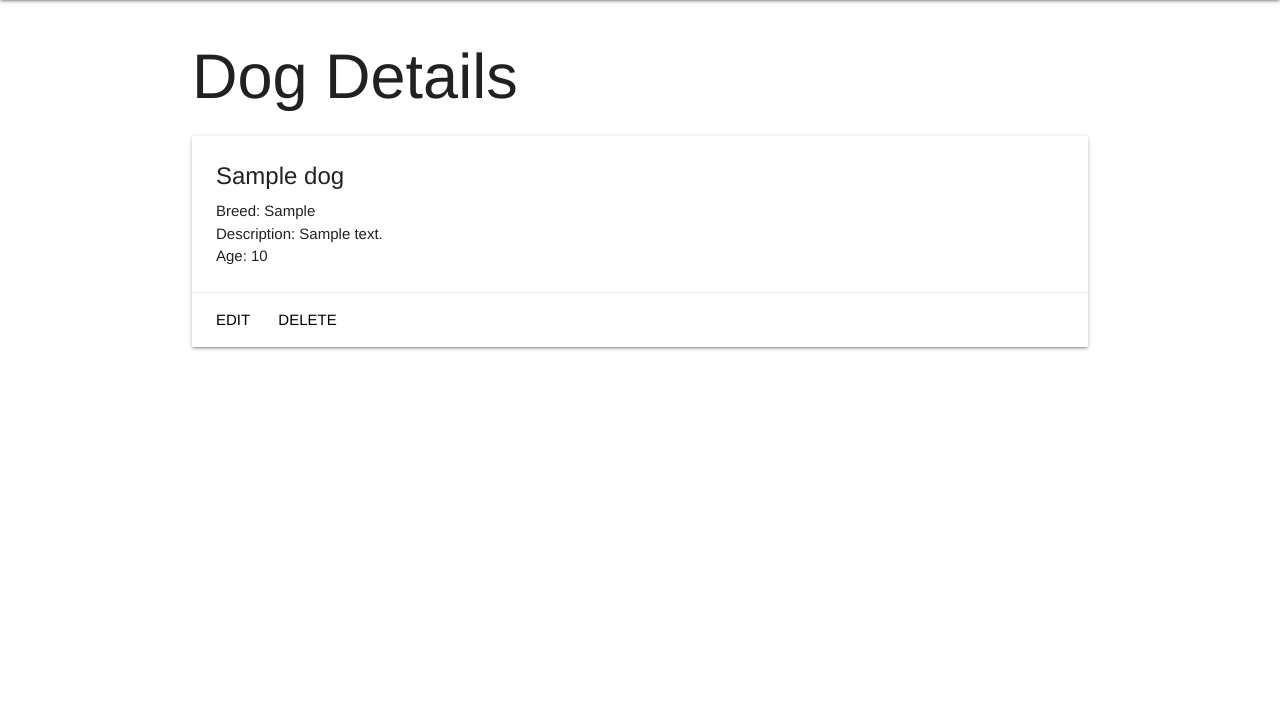
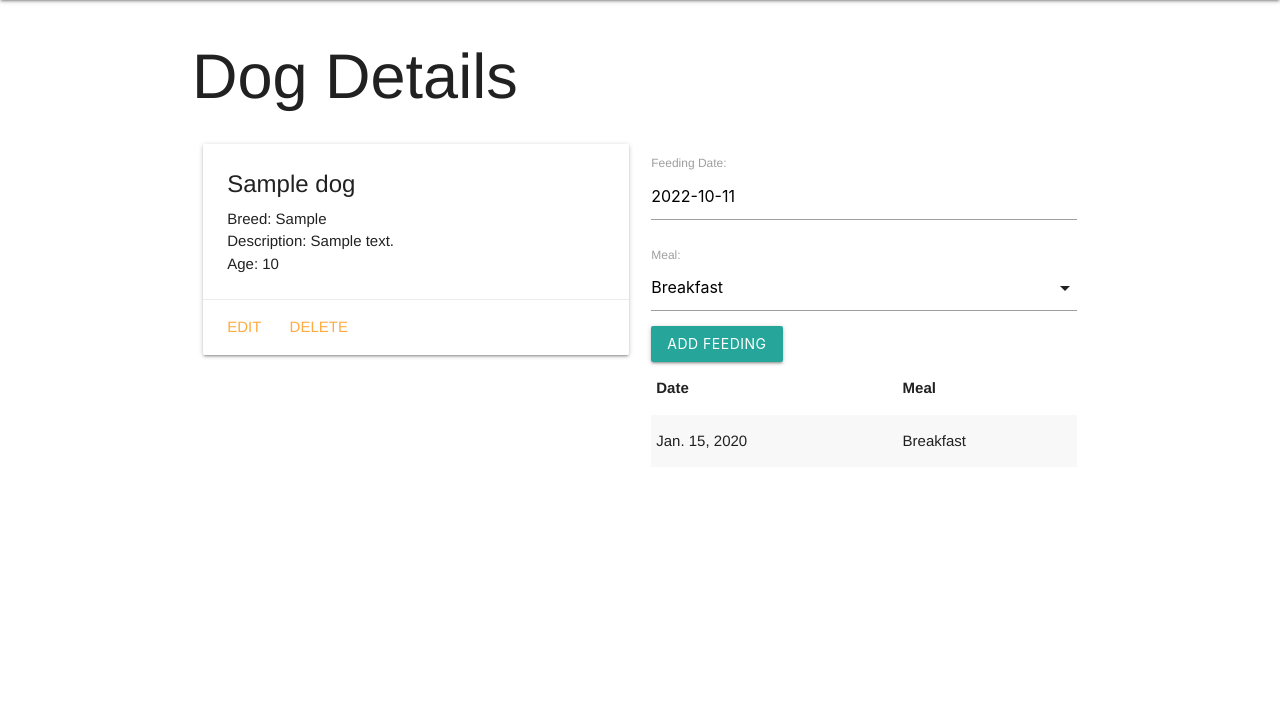
Before and after one commit to ColtonRennie/The-Dog-Collector, a Django app: page /dogs/1/ in a window 1280 px wide. Shown: the part 64-771 px from the top of the page. Run offline with Django 4.2, Linux system fonts and the light colour scheme; tables that the repository leaves empty hold one stand-in row (values such as "Sample post").

Commit message:
Added one to many relationship with feedings to dogs

```diff
--- a/main_app/admin.py
+++ b/main_app/admin.py
@@ -1,5 +1,7 @@
 from django.contrib import admin
 
-from .models import Dog
+from .models import Dog, Feeding
 
 admin.site.register(Dog)
+
+admin.site.register(Feeding)
--- /dev/null
+++ b/main_app/forms.py
@@ -0,0 +1,7 @@
+from django.forms import ModelForm
+from .models import Feeding
+
+class FeedingForm(ModelForm):
+  class Meta:
+    model = Feeding
+    fields = ['date', 'meal']
--- a/main_app/models.py
+++ b/main_app/models.py
@@ -1,5 +1,13 @@
+from email.policy import default
+from secrets import choice
 from django.db import models
 from django.urls import reverse
+
+MEALS = (
+  ('B', 'Breakfast'),
+  ('L', 'Lunch'),
+  ('D', 'Dinner')
+)
 
 class Dog(models.Model):
   name = models.CharField(max_length=100)
@@ -13,3 +21,16 @@ class Dog(models.Model):
 
   def get_absolute_url(self):
     return reverse('detail', kwargs={'dog_id': self.id})
+
+
+class Feeding(models.Model):
+  date = models.DateField('Feeding Date')
+  meal = models.CharField(max_length=1, choices=MEALS, default=MEALS[0][0])
+
+  dog = models.ForeignKey(Dog, on_delete=models.CASCADE)
+
+  def __str__(self):
+    return f"{self.get_meal_display()} on {self.date}"
+
+  class Meta:
+    ordering = ['-date']
--- a/main_app/templates/base.html
+++ b/main_app/templates/base.html
@@ -14,6 +14,12 @@
     <link
       rel="stylesheet"
       href="https://cdnjs.cloudflare.com/ajax/libs/materialize/1.0.0/css/materialize.min.css"
+    />
+    <script src="https://cdnjs.cloudflare.com/ajax/libs/materialize/1.0.0/js/materialize.min.js"></script>
+    <link
+      rel="stylesheet"
+      type="text/css"
+      href="{% static 'css/style.css' %}"
     />
   </head>
   <body>
--- a/main_app/templates/dogs/detail.html
+++ b/main_app/templates/dogs/detail.html
@@ -2,6 +2,8 @@
 
 <h1>Dog Details</h1>
 
+<div class="row">
+  <div class="col s6">
     <div class="card">
       <div class="card-content">
         <span class="card-title">{{ dog.name }}</span>
@@ -10,13 +12,50 @@
         {% if dog.age > 0 %}
         <p>Age: {{ dog.age }}</p>
         {% else %}
-    <p>Age: Puppy</p>
+        <p>Age: Kitten</p>
         {% endif %}
       </div>
       <div class="card-action">
-    <a class="black-text" href="{% url 'dogs_update' dog.id %}">Edit</a>
-    <a class="black-text" href="{% url 'dogs_delete' dog.id %}">Delete</a>
+        <a href="{% url 'dogs_update' dog.id %}">Edit</a>
+        <a href="{% url 'dogs_delete' dog.id %}">Delete</a>
+      </div>
+    </div>
+  </div>
+  <div class="col s6">
+    <form action="{% url 'add_feeding' dog.id %}" method="post">
+      {% csrf_token %} {{ feeding_form.as_p }}
+      <input type="submit" class="btn" value="Add Feeding" />
+    </form>
+    <table class="striped">
+      <thead>
+        <tr>
+          <th>Date</th>
+          <th>Meal</th>
+        </tr>
+      </thead>
+      <tbody>
+        {% for feeding in dog.feeding_set.all %}
+        <tr>
+          <td>{{feeding.date}}</td>
+          <td>{{feeding.get_meal_display}}</td>
+        </tr>
+        {% endfor %}
+      </tbody>
+    </table>
   </div>
 </div>
 
+<script>
+  var dateEl = document.getElementById('id_date')
+  M.Datepicker.init(dateEl, {
+    format: 'yyyy-mm-dd',
+    defaultDate: new Date(),
+    setDefaultDate: true,
+    autoClose: true,
+  })
+
+  var selectEl = document.getElementById('id_meal')
+  M.FormSelect.init(selectEl)
+</script>
+
 {% endblock %}
--- a/main_app/urls.py
+++ b/main_app/urls.py
@@ -9,4 +9,5 @@ urlpatterns = [
  path('dogs/create/', views.DogCreate.as_view(), name='dogs_create'),
  path('dogs/<int:pk>/update', views.DogUpdate.as_view(), name ='dogs_update'),
  path('dogs/<int:pk>/delete', views.DogDelete.as_view(), name ='dogs_delete'),
+ path('dogs/<int:dog_id>/add_feeding/', views.add_feeding, name='add_feeding'),
 ]
--- a/main_app/views.py
+++ b/main_app/views.py
@@ -1,7 +1,8 @@
-from django.shortcuts import render
+from django.shortcuts import render, redirect
 from django.http import HttpResponse
 from django.views.generic.edit import CreateView, UpdateView, DeleteView
 from .models import Dog
+from .forms import FeedingForm
 
 
 def home(request):
@@ -16,7 +17,8 @@ def dogs_index(request):
 
 def dogs_detail(request,dog_id):
   dog = Dog.objects.get(id=dog_id)
-  return render(request, 'dogs/detail.html', {'dog' :dog})
+  feeding_form = FeedingForm()
+  return render(request, 'dogs/detail.html', {'dog' :dog, 'feeding_form': feeding_form})
 
 
 class DogCreate(CreateView):
@@ -31,3 +33,12 @@ class DogUpdate(UpdateView):
 class DogDelete(DeleteView):
   model = Dog
   success_url = '/dogs/'
+
+
+def add_feeding(request, dog_id):
+  form = FeedingForm(request.POST)
+  if form.is_valid():
+    new_feeding = form.save(commit=False)
+    new_feeding.dog_id = dog_id
+    new_feeding.save()
+  return redirect('detail', dog_id=dog_id)
```
Also changed, not shown: main_app/migrations/0002_feeding.py (added). Lines whose indentation alone changed are shown as unchanged.
